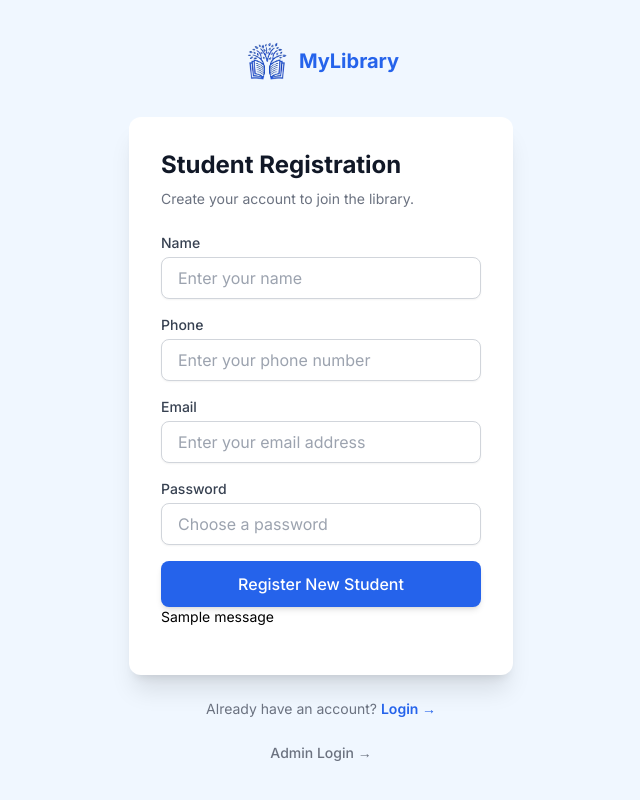
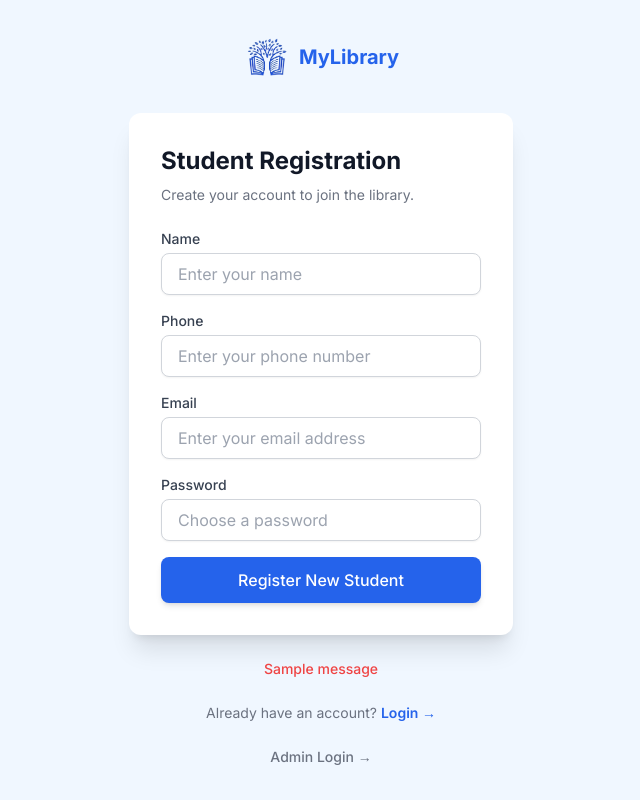
Before and after one commit to ShreyanshPadhiyar10/django-lms, a Django app: page /user/signup in a window 1280 px wide. Shown: the whole page, without its empty margins (319-959 px from the left). Run offline with Django 4.2, Linux system fonts and the light colour scheme; tables that the repository leaves empty hold one stand-in row (values such as "Sample post"); one stand-in notice (Sample message) is shown; some libraries are stand-ins or nearby versions.

Commit message:
add error handling in auth

```diff
--- a/templates/auth/user_signup.html
+++ b/templates/auth/user_signup.html
@@ -137,15 +137,15 @@
                     Register New Student
                 </button>
             </form>
+        </div>
 
-            {% if messages %}
-            <div class="mb-4">
-                {% for message in messages %}
-                <div class="text-sm {{ message.tags }}">{{ message }}</div>
-                {% endfor %}
-            </div>
-            {% endif %}
+        {% if messages %}
+        <div class="text-center mt-6 text-sm flex space-x-4">
+            {% for message in messages %}
+            <p class="text-red-500 font-medium">{{ message }}</p>
+            {% endfor %}
         </div>
+        {% endif %}
 
         <div class="text-center mt-6 text-sm flex space-x-4">
             <p class="text-gray-500">
```
Also changed, not shown: templates/auth/admin_login.html (+8 -0 lines), templates/auth/user_login.html (+8 -0 lines), db.sqlite3.
